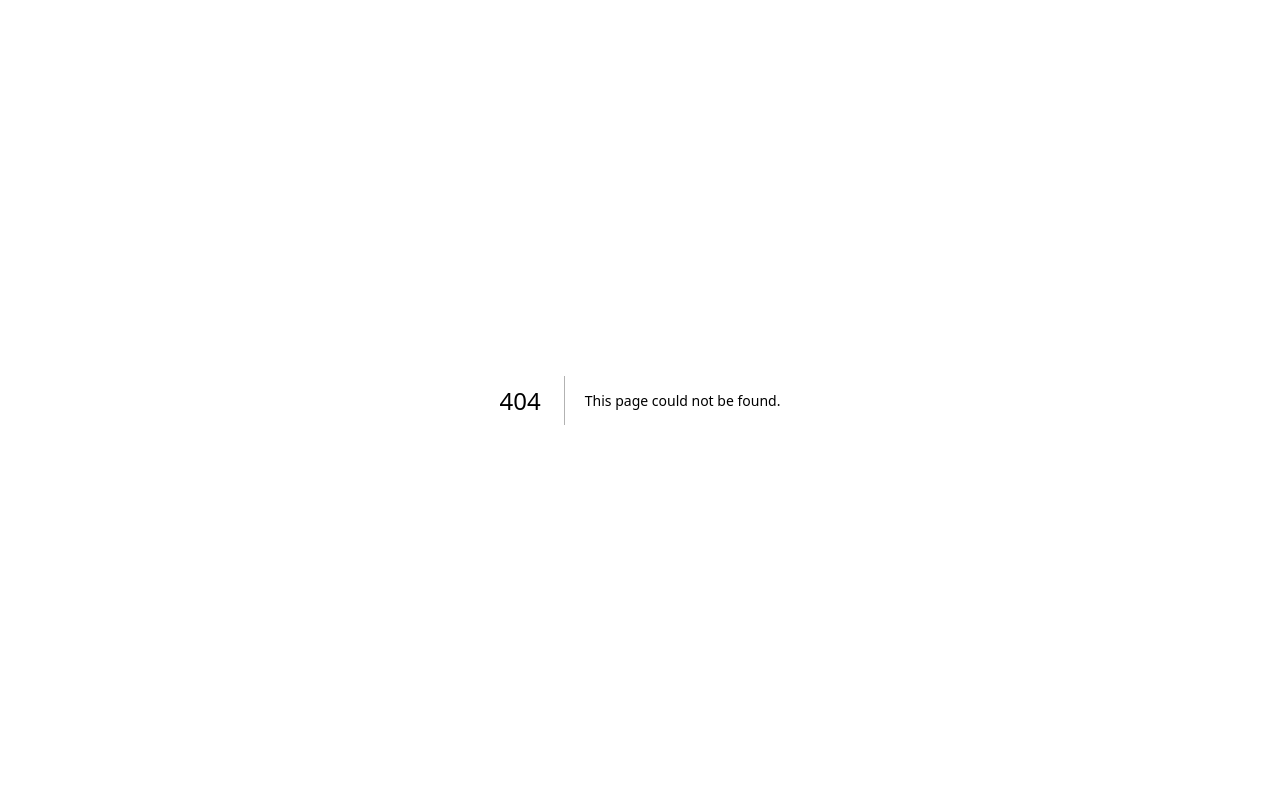
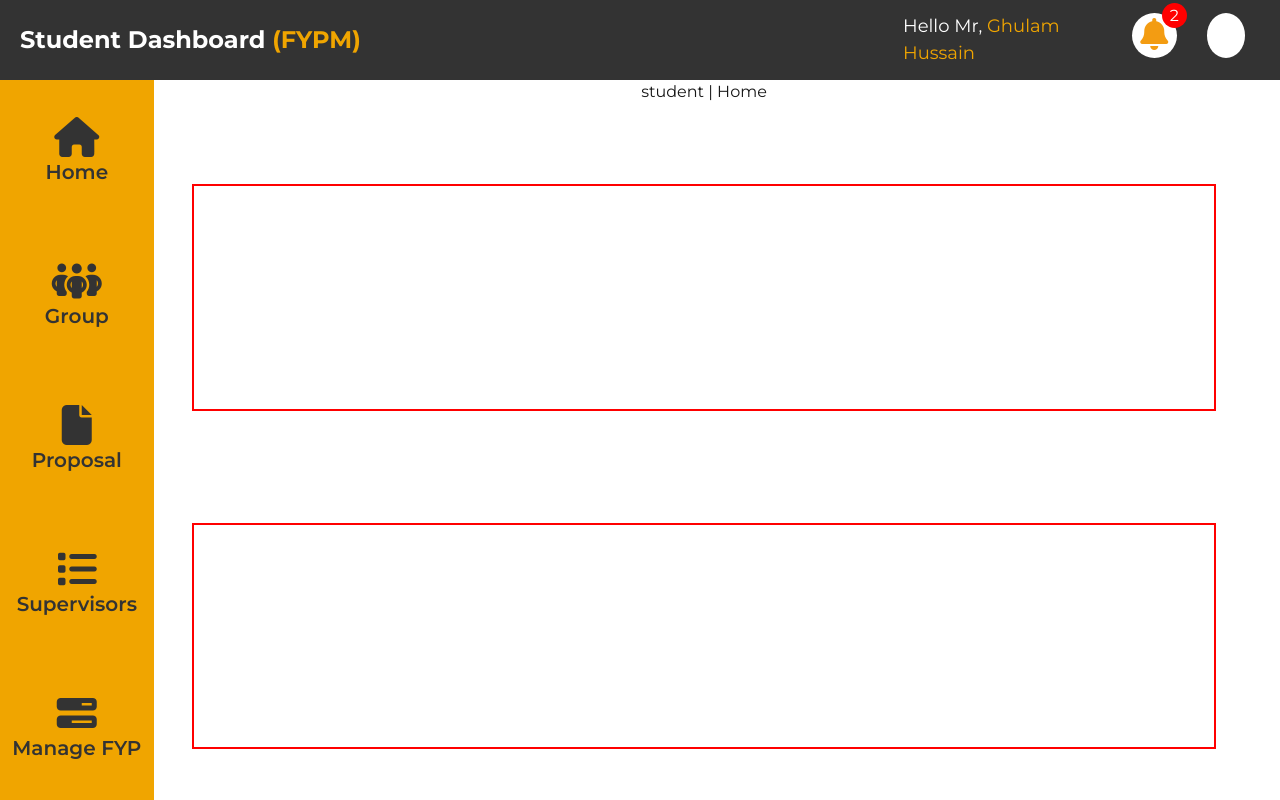
Before and after one commit to hamzahussain4317/FYP-Management-Application, a Next.js app: page /studentdashboard in a window 1280 px wide. Before the commit this address had no page. Shown: the top 800 px of the page. Built offline with nearby package versions, Linux system fonts and the light colour scheme.

Commit message:
student dashboard initiated

```diff
--- /dev/null
+++ b/Components/StdNavBar.tsx
@@ -0,0 +1,27 @@
+export default function StdNavBar(){
+    return(
+        <nav className="stdNav">
+        <div className="logo">
+          Student Dashboard <span>(FYPM)</span>{" "}
+        </div>
+        <ul className="nav-links">
+          <li className="stdName">
+            <p>
+              Hello Mr, <span>Ghulam Hussain</span>
+            </p>
+          </li>
+          <li className="notification">
+            <button type="button" className="icon-button">
+              <span className="material-icons">
+                <i className="fa-solid fa-bell fa-2x"></i>
+              </span>
+              <span className="icon-button__badge">2</span>
+            </button>
+          </li>
+          <li className="profile">
+            <div>{/* profile logic */}</div>
+          </li>
+        </ul>
+      </nav>
+    )
+}
--- /dev/null
+++ b/Components/StdSideBar.tsx
@@ -0,0 +1,29 @@
+import Link from "next/link"
+export default function stdSideBar(){
+    return(
+        <div className="sideBar">
+        <ul className="sidebar-menu">
+          <li>
+          <i className="fa-solid fa-house fa-2x"></i>
+            <Link href="#home">Home</Link>
+          </li>
+          <li>
+          <i className="fa-solid fa-people-group fa-2x"></i>
+            <Link href="#group">Group</Link>
+          </li>
+          <li>
+          <i className="fa-solid fa-file fa-2x"></i>
+            <Link href="#proposal">Proposal</Link>
+          </li>
+          <li>
+          <i className="fa-solid fa-list fa-2x"></i>
+            <Link href="#supervisors">Supervisors</Link>
+          </li>
+          <li>
+          <i className="fa-solid fa-bars-progress fa-2x"></i>
+            <Link href="#manage-fyp">Manage FYP</Link>
+          </li>
+        </ul>
+      </div>
+    )
+}
--- a/Css/styles.css
+++ b/Css/styles.css
@@ -3,6 +3,7 @@
   padding: 0;
   box-sizing: border-box;
 }
+/* user login signup */
 
 .signUp,
 .logIn {
@@ -49,9 +50,7 @@
 .form {
   height: 65vh;
   margin: 2rem;
-  /* margin-top: 5rem; */
   margin-top: 1rem;
-  /* yaha se margin set krne hai */
 }
 .field {
   padding: 1rem;
@@ -148,3 +147,152 @@ i {
   margin-top: 1rem;
   margin-bottom: 1rem;
 }
+
+/* student dashboard */
+/* navbar */
+.stdNav {
+  position: fixed;
+  top: 0;
+  width: 100%;
+  height: 10%;
+  background-color: #333;
+  color: #fff;
+  display: flex;
+  justify-content: space-between;
+  align-items: center;
+  padding: 10px 20px;
+  z-index: 1000;
+}
+.stdNav .logo {
+  font-size: 24px;
+  font-weight: bold;
+}
+.stdNav .logo span {
+  color: #f0a500;
+}
+.stdNav .nav-links {
+  list-style: none;
+  display: flex;
+}
+
+.stdNav .nav-links li {
+  margin: 0 15px;
+}
+.stdNav .nav-links a {
+  text-decoration: none;
+  color: #fff;
+  font-size: 16px;
+  transition: color 0.3s;
+}
+.stdNav .nav-links a:hover {
+  color: #f0a500;
+}
+.icon-button {
+  position: relative;
+  display: flex;
+  align-items: center;
+  justify-content: center;
+  height: 45px;
+  width: 45px;
+  color: #333333;
+  background-color: white;
+  outline: none;
+  border-radius: 50%;
+}
+.icon-button__badge {
+  position: absolute;
+  top: -10px;
+  right: -10px;
+  color: white;
+  width: 25px;
+  height: 25px;
+  background-color: red;
+  border: none;
+  outline: none;
+  border-radius: 50%;
+  display: flex;
+  justify-content: center;
+  align-items: center;
+}
+ul {
+  width: 30%;
+  display: flex;
+  justify-content: right;
+  padding-left: 5rem;
+}
+.notification {
+  margin-left: 5rem;
+}
+.profile {
+  width: 45px;
+  height: 45px;
+  border-radius: 50%;
+  background-color: white;
+}
+.stdName {
+  align-items: center;
+  display: flex;
+  font-size: 18px;
+}
+.stdName span {
+  color: #f0a500;
+}
+/* sidebar */
+.sideBar {
+  position: fixed;
+  top: 10%;
+  left: 0;
+  width: 12vw;
+  height: calc(100vh - 10%);
+  background-color: #f4f4f4;
+  background-color: #f0a500;
+  color: #333;
+  display: flex;
+  justify-content: center;
+  overflow-y: auto;
+}
+.sideBar .sidebar-menu{
+  margin-top: 0;
+  width:250px;
+  display: flex;
+  flex-direction: column;
+  align-items: center;
+  justify-content: space-around;
+  text-align: center;
+}
+.sideBar .sidebar-menu li{
+  color:#333;
+  font-size: 20px;
+  font-weight: 600;
+}
+.sideBar .sidebar-menu li i{
+  display:flex;
+  flex-direction: column;
+  color:#333;
+}
+.sideBar .sidebar-menu li:hover{
+  color:white;
+}
+.sideBar .sidebar-menu li i:hover{
+  color:white;
+}
+.Home{
+  position: relative;
+  top:80px;
+  left:12vw;
+  height:130vh;
+  width:86vw;
+  overflow-x: auto;
+  display: flex;
+  flex-direction: column;
+  justify-content: start;
+  align-items: center;
+
+}
+.Home div{
+  margin-top: 5rem;
+  margin-bottom: 2rem;
+  border: 2px solid red;
+  width:80vw;
+  height:50vh;
+}
--- /dev/null
+++ b/app/studentdashboard/page.tsx
@@ -0,0 +1,16 @@
+import StdSideBar from "../../Components/stdSideBar";
+import StdNavBar from "../../Components/stdNavBar";
+export default function StudentDashboard() {
+  return (
+    <section className="stdDashboard">
+      <StdNavBar />
+      <StdSideBar />
+      <div className="Home">
+        <h1>student | Home</h1>
+        <div className="uni-info"></div>
+        <div className="personal-info"></div>
+        <div className="contact-info"></div>
+      </div>
+    </section>
+  );
+}
```
